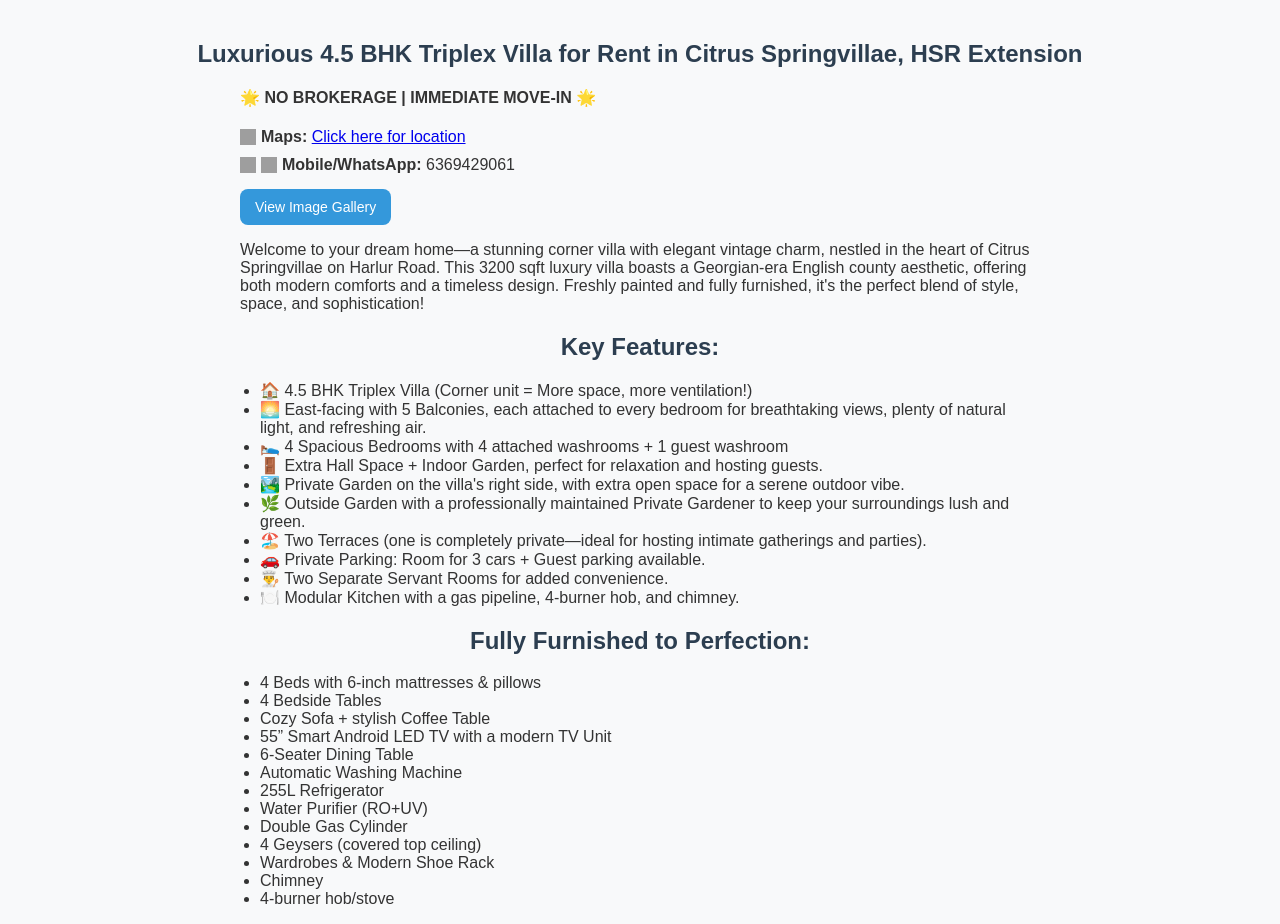
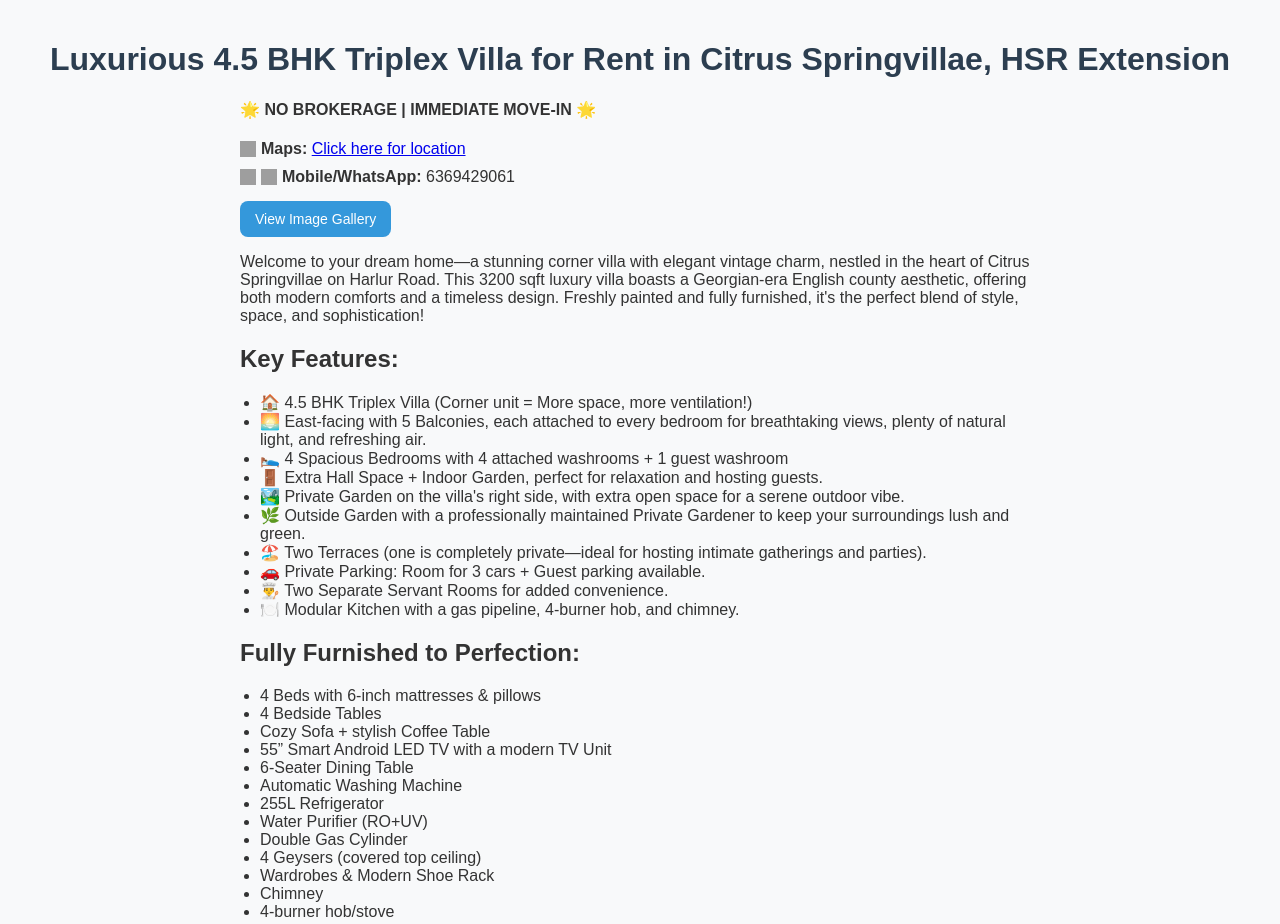
Before and after one commit to uday-globuslive/properties, a plain HTML site: page docs/index.html in a window 1280 px wide. Shown: the top 924 px of the page. Drawn offline with Linux system fonts and the light colour scheme; grey boxes are pictures that could not be loaded.

Commit message:
Update index.html

```diff
--- a/docs/index.html
+++ b/docs/index.html
@@ -12,7 +12,7 @@
             background-color: #f8f9fa;
             color: #333;
         }
-        h2 {
+        h1 {
             color: #2c3e50;
             text-align: center;
         }
@@ -55,7 +55,7 @@
     </style>
 </head>
 <body>
-    <h2>Luxurious 4.5 BHK Triplex Villa for Rent in Citrus Springvillae, HSR Extension</h2>
+    <h1>Luxurious 4.5 BHK Triplex Villa for Rent in Citrus Springvillae, HSR Extension</h1>
     <div class="description">
         <p class="info-header"><strong>🌟 NO BROKERAGE | IMMEDIATE MOVE-IN 🌟</strong></p>
 
```
